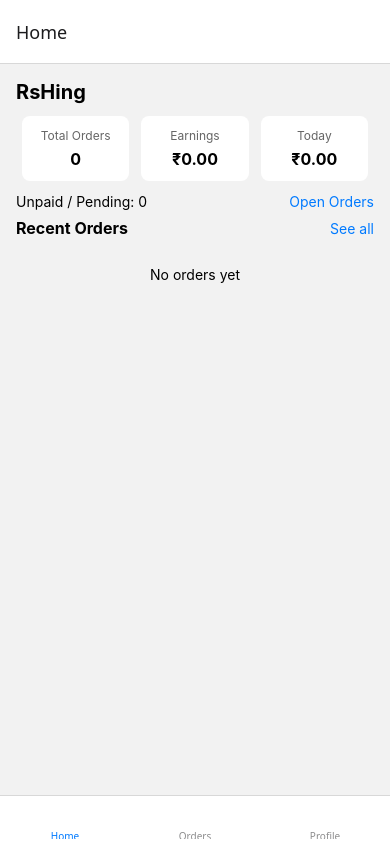
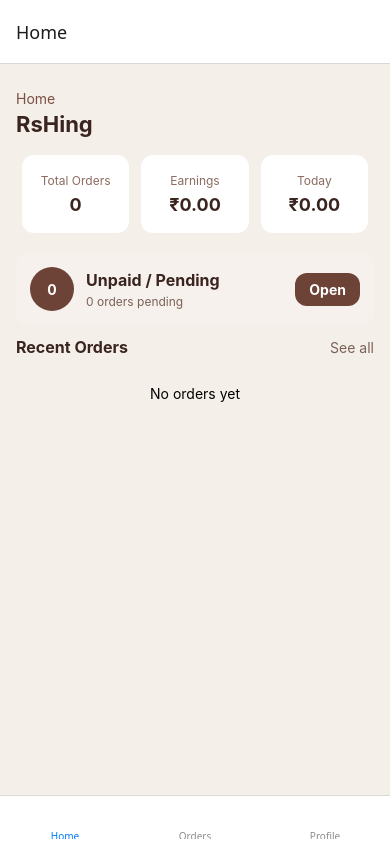
Before and after one commit to kodikasin/Hing_Market_Partner, a React Native app: screen /Home in a window 390 px wide. Built offline with nearby package versions, Linux system fonts and the light colour scheme; some icons are missing.

Commit message:
dashboard redsign done

```diff
--- a/src/pages/Dashboard.tsx
+++ b/src/pages/Dashboard.tsx
@@ -5,6 +5,7 @@ import {
   FlatList,
   TouchableOpacity,
   StyleSheet,
+  ScrollView,
 } from 'react-native';
 import { useSelector } from 'react-redux';
 import { selectOrders, Order } from '../store/orderSlice';
@@ -42,8 +43,11 @@ const Dashboard = () => {
   }, [orders]);
 
   return (
-    <View style={styles.container}>
-      <Text style={styles.title}>{company?.companyName || 'Dashboard'}</Text>
+    <ScrollView style={styles.container} contentContainerStyle={styles.content}>
+      <View style={styles.header}>
+        <Text style={styles.headerSmall}>Home</Text>
+        <Text style={styles.headerTitle}>{company?.companyName || 'RsHing'}</Text>
+      </View>
 
       <View style={styles.cardsRow}>
         <View style={styles.card}>
@@ -60,17 +64,25 @@ const Dashboard = () => {
         </View>
       </View>
 
-      <View style={styles.summaryRow}>
-        <Text style={styles.summaryText}>Unpaid / Pending: {unpaidCount}</Text>
-        <TouchableOpacity onPress={() => navigation.navigate('Orders' as any)}>
-          <Text style={styles.link}>Open Orders</Text>
+      <View style={styles.unpaidCard}>
+        <View style={styles.unpaidLeft}>
+          <View style={styles.countCircle}>
+            <Text style={styles.countText}>{unpaidCount}</Text>
+          </View>
+          <View style={{ marginLeft: 12 }}>
+            <Text style={styles.unpaidTitle}>Unpaid / Pending</Text>
+            <Text style={styles.unpaidSubtitle}>{unpaidCount} orders pending</Text>
+          </View>
+        </View>
+        <TouchableOpacity style={styles.openBtn} onPress={() => navigation.navigate('Orders' as any)}>
+          <Text style={styles.openBtnText}>Open</Text>
         </TouchableOpacity>
       </View>
 
       <View style={styles.listHeader}>
         <Text style={styles.sectionTitle}>Recent Orders</Text>
         <TouchableOpacity onPress={() => navigation.navigate('Orders' as any)}>
-          <Text style={styles.link}>See all</Text>
+          <Text style={styles.seeAll}>See all</Text>
         </TouchableOpacity>
       </View>
 
@@ -89,27 +101,28 @@ const Dashboard = () => {
           />
         )}
         ListEmptyComponent={ListEmpty}
+        contentContainerStyle={{ paddingBottom: 80 }}
       />
-    </View>
+    </ScrollView>
   );
 };
 
 function OrderRow({ order, onPress }: { order: Order; onPress: () => void }) {
+  const status = order.status.delivered ? 'Delivered' : order.status.paid ? 'Paid' : 'Pending'
   return (
-    <TouchableOpacity style={styles.row} onPress={onPress}>
+    <TouchableOpacity style={styles.orderCard} onPress={onPress}>
       <View>
-        <Text style={styles.name}>{order.customerName}</Text>
+        <View style={{ flexDirection: 'row', alignItems: 'center' }}>
+          <Text style={styles.name}>{order.customerName}</Text>
+          <View style={[styles.statusPill, status === 'Pending' ? styles.pendingPill : styles.paidPill]}>
+            <Text style={styles.pillText}>{status}</Text>
+          </View>
+        </View>
         <Text style={styles.small}>{order.phone || ''}</Text>
       </View>
       <View style={styles.endView}>
         <Text style={styles.total}>₹{order.totalAmount.toFixed(2)}</Text>
-        <Text style={styles.small}>
-          {order.status.delivered
-            ? 'Delivered'
-            : order.status.paid
-            ? 'Paid'
-            : 'Pending'}
-        </Text>
+        <Text style={styles.chev}>{'>'}</Text>
       </View>
     </TouchableOpacity>
   );
@@ -118,37 +131,78 @@ function OrderRow({ order, onPress }: { order: Order; onPress: () => void }) {
 export default Dashboard;
 
 const styles = StyleSheet.create({
-  container: { flex: 1, padding: 16 },
-  title: { fontSize: 20, fontWeight: '700', marginBottom: 12 },
+  container: { flex: 1, backgroundColor: '#f4efe9' },
+  content: { padding: 16 },
+  header: { paddingTop: 10, paddingBottom: 18 },
+  headerSmall: { color: '#7a4f42', fontSize: 14 },
+  headerTitle: { fontSize: 22, fontWeight: '700', color: '#3a241f', marginTop: 4 },
   cardsRow: { flexDirection: 'row', justifyContent: 'space-between', marginBottom: 12 },
   card: {
     flex: 1,
     backgroundColor: '#fff',
-    padding: 12,
+    paddingVertical: 18,
+    paddingHorizontal: 10,
     marginHorizontal: 6,
-    borderRadius: 8,
+    borderRadius: 12,
+    shadowColor: '#000',
+    shadowOpacity: 0.06,
+    elevation: 2,
+    alignItems: 'center',
+  },
+  cardLabel: { fontSize: 12, color: '#8b6b60' },
+  cardValue: { fontSize: 18, fontWeight: '700', marginTop: 6, color: '#3a241f' },
+  unpaidCard: {
+    backgroundColor: '#f7f1ed',
+    marginTop: 8,
+    padding: 14,
+    borderRadius: 12,
+    flexDirection: 'row',
+    justifyContent: 'space-between',
+    alignItems: 'center',
+    marginBottom: 12,
+  },
+  unpaidLeft: { flexDirection: 'row', alignItems: 'center' },
+  countCircle: {
+    width: 44,
+    height: 44,
+    borderRadius: 22,
+    backgroundColor: '#6e4337',
+    alignItems: 'center',
+    justifyContent: 'center',
+  },
+  countText: { color: '#fff', fontWeight: '700' },
+  unpaidTitle: { fontSize: 16, fontWeight: '700', color: '#3a241f' },
+  unpaidSubtitle: { fontSize: 12, color: '#7a6258', marginTop: 4 },
+  openBtn: {
+    backgroundColor: '#6e4337',
+    paddingVertical: 8,
+    paddingHorizontal: 14,
+    borderRadius: 12,
+  },
+  openBtnText: { color: '#fff', fontWeight: '700' },
+  sectionTitle: { fontSize: 16, fontWeight: '700', color: '#3a241f' },
+  listHeader: { flexDirection: 'row', justifyContent: 'space-between', alignItems: 'center', marginBottom: 8 },
+  seeAll: { color: '#7a6258' },
+
+  orderCard: {
+    backgroundColor: '#fff',
+    borderRadius: 12,
+    padding: 14,
+    marginBottom: 12,
+    flexDirection: 'row',
+    justifyContent: 'space-between',
+    alignItems: 'center',
     shadowColor: '#000',
     shadowOpacity: 0.03,
     elevation: 1,
-    alignItems: 'center',
   },
-  cardLabel: { fontSize: 12, color: '#666' },
-  cardValue: { fontSize: 16, fontWeight: '700', marginTop: 6 },
-  summaryRow: { flexDirection: 'row', justifyContent: 'space-between', alignItems: 'center', marginBottom: 8 },
-  summaryText: { fontSize: 14 },
-  link: { color: '#007AFF', fontSize: 14 },
-  sectionTitle: { fontSize: 16, fontWeight: '700' },
-  listHeader: { flexDirection: 'row', justifyContent: 'space-between', alignItems: 'center', marginBottom: 8 },
-
-  row: {
-    padding: 12,
-    borderBottomWidth: 1,
-    borderBottomColor: '#eee',
-    flexDirection: 'row',
-    justifyContent: 'space-between',
-  },
-  name: { fontSize: 16, fontWeight: '600' },
-  small: { fontSize: 12, color: '#555' },
-  total: { fontWeight: '700' },
-  endView: { alignItems: 'flex-end' },
+  name: { fontSize: 16, fontWeight: '700', color: '#3a241f' },
+  small: { fontSize: 12, color: '#7a6258', marginTop: 6 },
+  total: { fontWeight: '700', color: '#3a241f', fontSize: 14 },
+  endView: { alignItems: 'flex-end', justifyContent: 'center' },
+  chev: { color: '#b7a79f', fontSize: 18, marginTop: 6 },
+  statusPill: { marginLeft: 8, paddingHorizontal: 8, paddingVertical: 4, borderRadius: 12 },
+  pendingPill: { backgroundColor: '#eadfd9' },
+  paidPill: { backgroundColor: '#dfe8df' },
+  pillText: { fontSize: 12, color: '#5b4037', fontWeight: '700' },
 });
```
